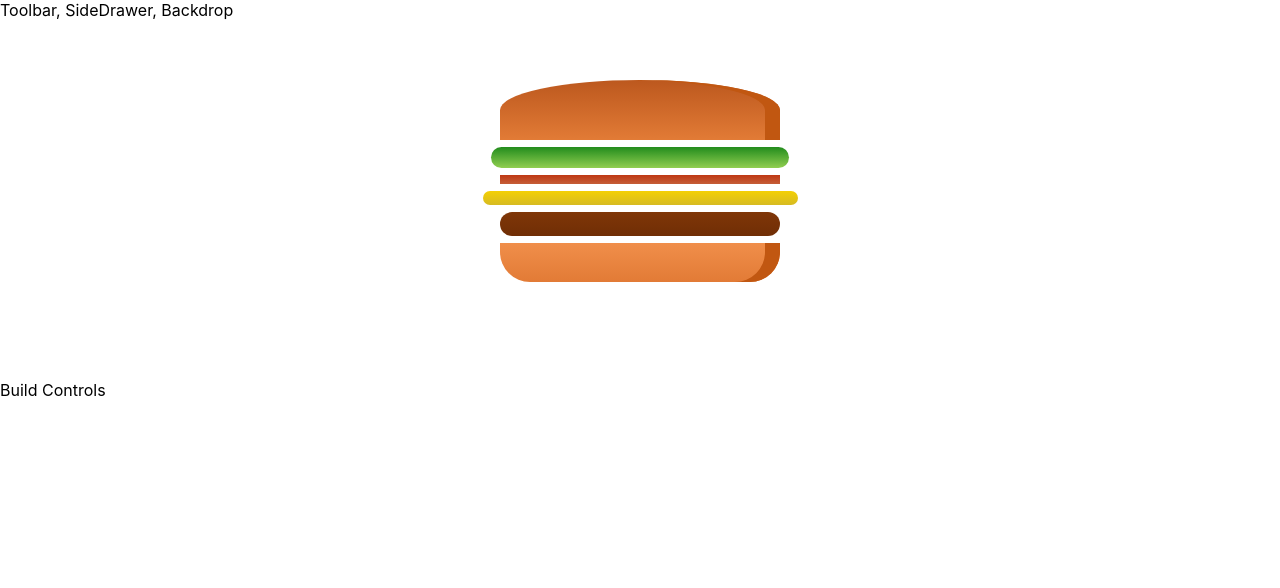
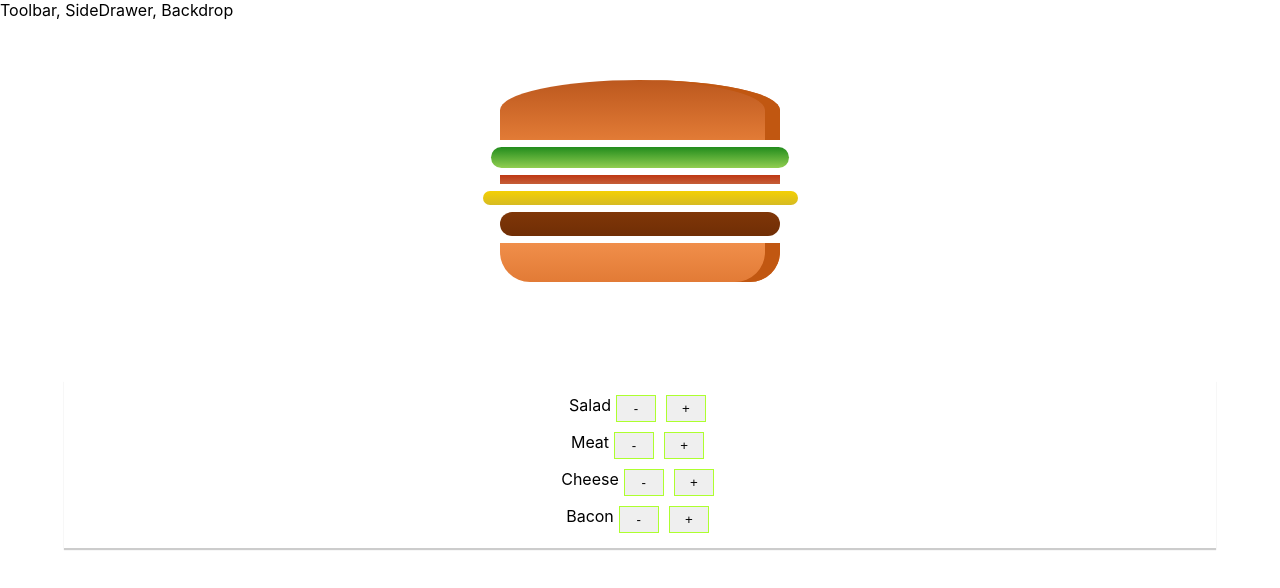
Before and after one commit to Stevan-Radovanovic/BurgerBuilder-WebApp, a React (Create React App) app in the folder bb1/: page / in a window 1280 px wide. Shown: the top 588 px of the page. Built offline with nearby package versions, Linux system fonts and the light colour scheme.

Commit message:
Added build controls list

```diff
--- /dev/null
+++ b/bb1/src/components/Burger/BuildControls/BuildControl/BuildControl.js
@@ -0,0 +1,13 @@
+import React from 'react';
+import classes from './BuildControl.module.css';
+const BuildControl = (props) => {
+  return (
+    <div className={classes.BuildControl}>
+      <div>{props.label}</div>
+      <button>-</button>
+      <button>+</button>
+    </div>
+  );
+};
+
+export default BuildControl;
--- /dev/null
+++ b/bb1/src/components/Burger/BuildControls/BuildControl/BuildControl.module.css
@@ -0,0 +1,20 @@
+.BuildControl {
+  display: flex;
+  align-content: center;
+  justify-content: space-between;
+  margin: 5px 0;
+}
+
+.BuildControl button {
+  display: block;
+  padding: 5px;
+  margin: 0 5px;
+  width: 40px;
+  border: 1px solid greenyellow;
+  cursor: pointer;
+}
+
+.BuildControl p {
+  font-weight: bold;
+  width: 100px;
+}
--- /dev/null
+++ b/bb1/src/components/Burger/BuildControls/BuildControls.js
@@ -0,0 +1,20 @@
+import React from 'react';
+import classes from './BuildControls.module.css';
+import BuildControl from './BuildControl/BuildControl';
+
+const controls = [
+  { label: 'Salad', type: 'salad' },
+  { label: 'Meat', type: 'meat' },
+  { label: 'Cheese', type: 'cheese' },
+  { label: 'Bacon', type: 'bacon' },
+];
+
+const BuildControls = (props) => {
+  const renderingControls = controls.map((control) => {
+    return <BuildControl label={control.label} key={control.type} />;
+  });
+
+  return <div className={classes.BuildControls}>{renderingControls}</div>;
+};
+
+export default BuildControls;
--- /dev/null
+++ b/bb1/src/components/Burger/BuildControls/BuildControls.module.css
@@ -0,0 +1,9 @@
+.BuildControls {
+  width: 90%;
+  display: flex;
+  flex-flow: column;
+  align-items: center;
+  margin: auto;
+  padding: 10px 0;
+  box-shadow: 0 2px 1px #ccc;
+}
--- a/bb1/src/containers/BurgerBuilder/BurgerBuilder.js
+++ b/bb1/src/containers/BurgerBuilder/BurgerBuilder.js
@@ -1,5 +1,6 @@
 import React, { Component } from 'react';
 import Burger from '../../components/Burger/Burger';
+import BuildControls from '../../components/Burger/BuildControls/BuildControls';
 
 class BurgerBuilder extends Component {
   state = {
@@ -15,7 +16,7 @@ class BurgerBuilder extends Component {
     return (
       <React.Fragment>
         <Burger ingredients={this.state.ingredients} />
-        <div>Build Controls</div>
+        <BuildControls />
       </React.Fragment>
     );
   }
```
